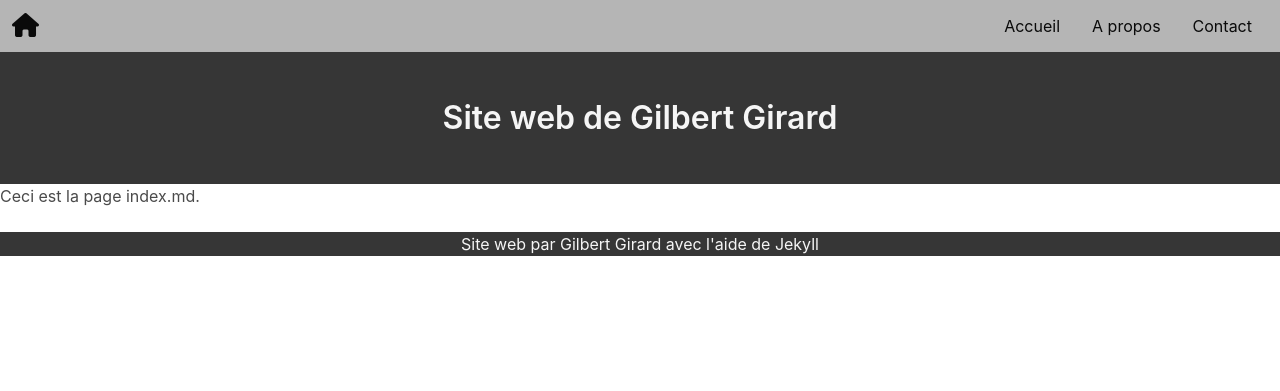
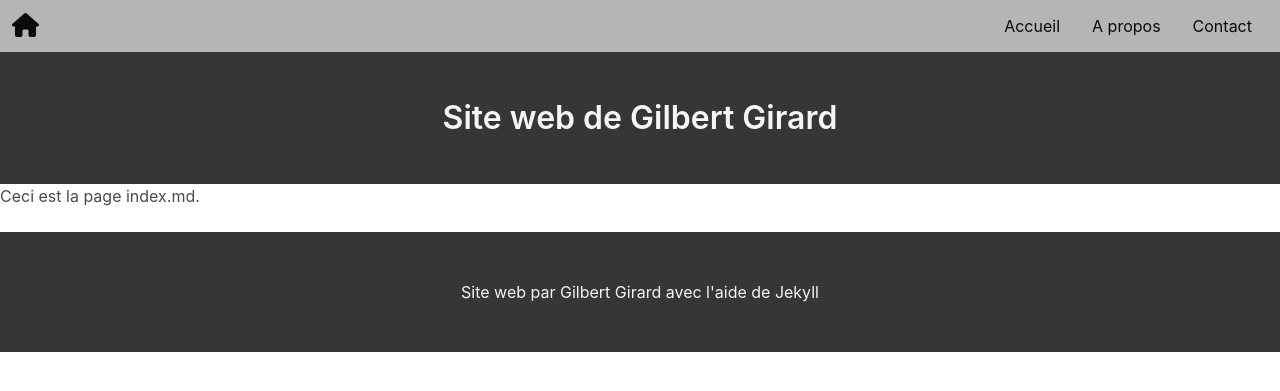
Before and after one commit to gilbiere/jeckyll-1, a Jekyll site: the page built from index.md, in a window 1280 px wide. Shown: the top 391 px of the page. Built offline with Jekyll 4.4.1, drawn with Linux system fonts in a browser that asks for light colours; nearby versions of some CDN libraries.

Commit message:
Update footer.html

```diff
--- a/_includes/footer.html
+++ b/_includes/footer.html
@@ -1,5 +1,5 @@
 <footer>
    <div class="has-text-centered has-background-dark">
-   <h4 class="has-text-white-ter m-4">Site web par Gilbert Girard avec l'aide de Jekyll</h4>
+   <h4 class="has-text-white-ter m-4 p-6">Site web par Gilbert Girard avec l'aide de Jekyll</h4>
    </div>
 </footer>
```
